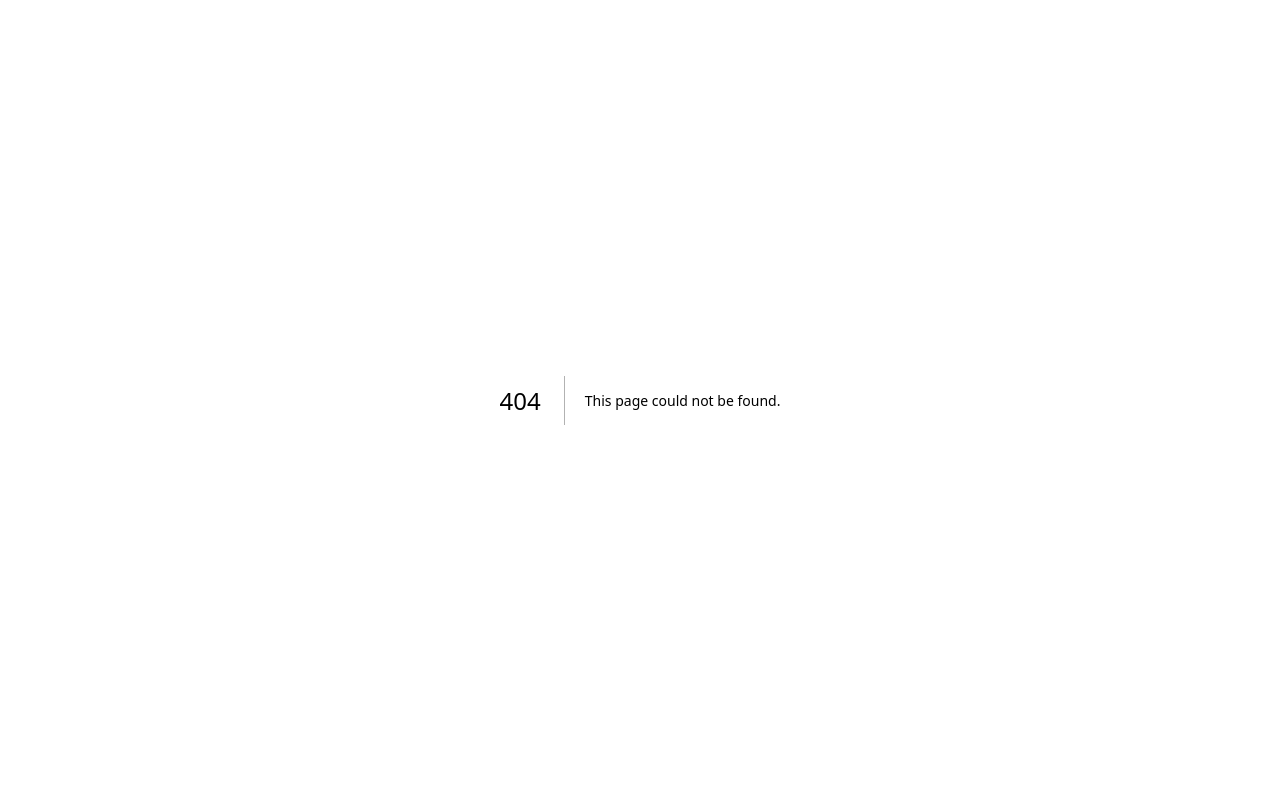
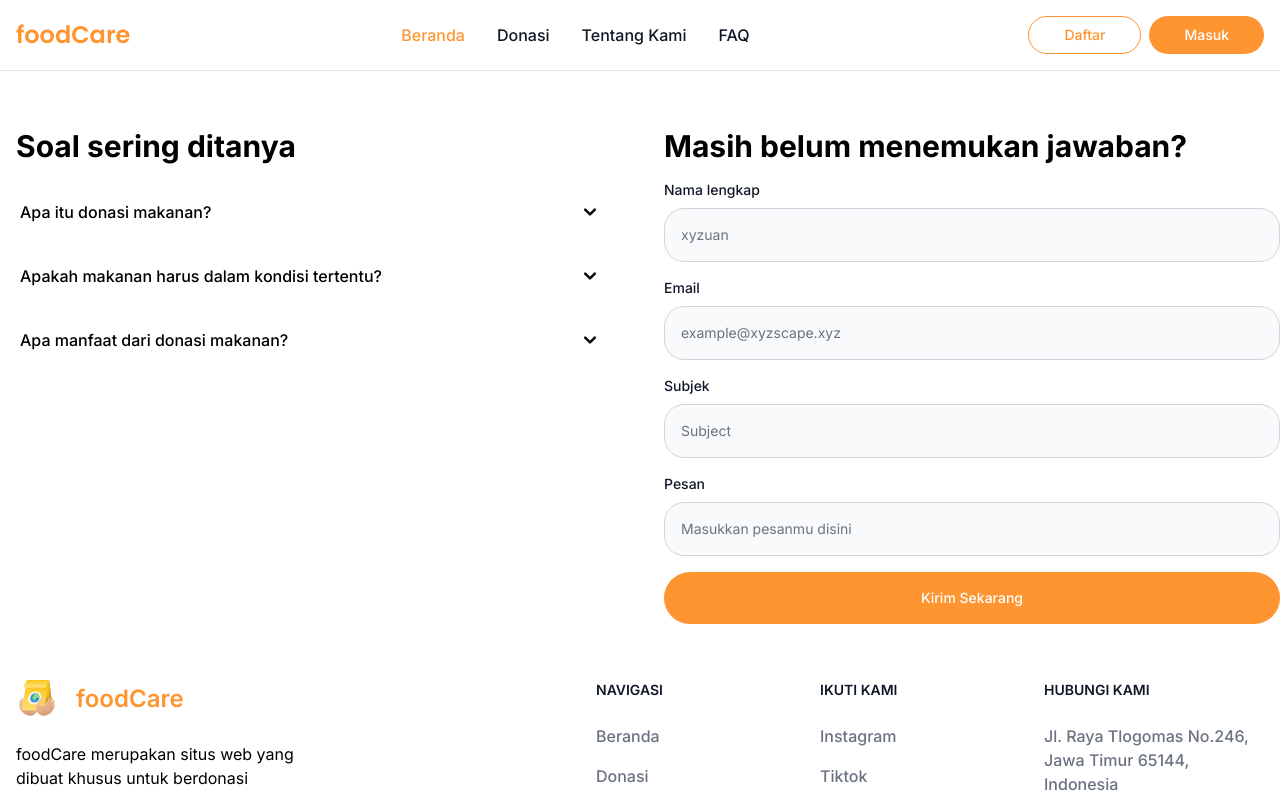
Before and after one commit to doubleOneLLC/foodCare_web, a Next.js app: page /faq in a window 1280 px wide. Before the commit this address had no page. Shown: the top 794 px of the page. Built offline with nearby package versions, Linux system fonts and the light colour scheme.

Commit message:
main: faq: Create FAQ Pages

```diff
--- /dev/null
+++ b/src/app/faq/page.js
@@ -0,0 +1,108 @@
+import Accordion from "@/components/accordion";
+import Footer from "@/components/footer";
+import Navbar from "@/components/navbar";
+
+export default function Home() {
+  return (
+    <>
+      <Navbar />
+      <div className="container max-w-screen-xl mt-32 mb-8 ">
+        <div className="gap-12 grid md:grid-cols-2">
+          <div>
+            <h1 className="font-bold text-3xl px-4 mb-4">
+              Soal sering ditanya
+            </h1>
+            <Accordion
+              title="Apa itu donasi makanan?"
+              summary="Donasi makanan adalah tindakan sukarela di mana individu, kelompok, atau organisasi menyumbangkan makanan kepada mereka yang membutuhkan. Makanan yang didonasikan dapat berasal dari sisa makanan, surplus, atau makanan baru yang disiapkan khusus untuk tujuan donasi."
+            />
+            <Accordion
+              title="Apakah makanan harus dalam kondisi tertentu?"
+              summary="Idealnya, makanan yang didonasikan sebaiknya dalam kondisi yang aman untuk dikonsumsi. Makanan harus segar, tidak kedaluwarsa, tidak rusak, dan disimpan dengan benar sesuai pedoman keamanan makanan. Organisasi penerima biasanya memiliki pedoman khusus terkait jenis makanan yang dapat mereka terima dan bagaimana cara penyimpanan makanan tersebut."
+            />
+            <Accordion
+              title="Apa manfaat dari donasi makanan?"
+              summary="Membantu mereka yang membutuhkan
+        Mengurangi limbah makanan
+        Menciptakan kepedulian sosial: Membangun rasa kepedulian dan solidaritas dalam masyarakat."
+            />
+          </div>
+          <div>
+            <h1 className="font-bold text-3xl  mb-4">
+              Masih belum menemukan jawaban?
+            </h1>
+            <div className="grid gap-4">
+              <div>
+                <label
+                  for="full_name"
+                  class="block mb-2 text-sm font-medium text-gray-900 dark:text-white"
+                >
+                  Nama lengkap
+                </label>
+                <input
+                  type="text"
+                  id="full_name"
+                  class="bg-gray-50 border border-gray-300 text-gray-900 text-sm rounded-[20px] focus:ring-primary focus:border-primary block w-full p-4 dark:bg-gray-700 dark:border-gray-600 dark:placeholder-gray-400 dark:text-white dark:focus:ring-primary dark:focus:border-primary"
+                  placeholder="xyzuan"
+                  required
+                />
+              </div>
+              <div>
+                <label
+                  for="email"
+                  class="block mb-2 text-sm font-medium text-gray-900 dark:text-white"
+                >
+                  Email
+                </label>
+                <input
+                  type="text"
+                  id="email"
+                  class="bg-gray-50 border border-gray-300 text-gray-900 text-sm rounded-[20px] focus:ring-primary focus:border-primary block w-full p-4 dark:bg-gray-700 dark:border-gray-600 dark:placeholder-gray-400 dark:text-white dark:focus:ring-primary dark:focus:border-primary"
+                  placeholder="example@xyzscape.xyz"
+                  required
+                />
+              </div>
+              <div>
+                <label
+                  for="subject"
+                  class="block mb-2 text-sm font-medium text-gray-900 dark:text-white"
+                >
+                  Subjek
+                </label>
+                <input
+                  type="text"
+                  id="subject"
+                  class="bg-gray-50 border border-gray-300 text-gray-900 text-sm rounded-[20px] focus:ring-primary focus:border-primary block w-full p-4 dark:bg-gray-700 dark:border-gray-600 dark:placeholder-gray-400 dark:text-white dark:focus:ring-primary dark:focus:border-primary"
+                  placeholder="Subject"
+                  required
+                />
+              </div>
+              <div>
+                <label
+                  for="message"
+                  class="block mb-2 text-sm font-medium text-gray-900 dark:text-white"
+                >
+                  Pesan
+                </label>
+                <input
+                  type="text"
+                  id="message"
+                  class="block w-full p-4 bg-gray-50 border border-gray-300 text-gray-900 text-sm rounded-[20px] focus:ring-primary focus:border-primary dark:bg-gray-700 dark:border-gray-600 dark:placeholder-gray-400 dark:text-white dark:focus:ring-primary dark:focus:border-primary"
+                  placeholder="Masukkan pesanmu disini"
+                  required
+                />
+              </div>
+              <button
+                type="button"
+                className="text-white font-medium rounded-[99px] bg-primary text-sm px-[35px] py-4 text-center"
+              >
+                Kirim Sekarang
+              </button>
+            </div>
+          </div>
+        </div>
+      </div>
+      <Footer />
+    </>
+  );
+}
--- /dev/null
+++ b/src/components/accordion.js
@@ -0,0 +1,53 @@
+"use client";
+
+import React, { useState } from "react";
+
+function Accordion({ title, summary }) {
+  const [isHidden, setIsHidden] = useState(true);
+
+  const toggleAccordion = () => {
+    setIsHidden(!isHidden);
+  };
+
+  return (
+    <div
+      id="accordion-collapse"
+      className={`rounded-[20px] ${isHidden ? "" : "shadow-lg mb-6"}`}
+    >
+      <h2>
+        <button
+          type="button"
+          className="flex items-center justify-between w-full p-5 font-medium text-left text-black"
+          onClick={toggleAccordion}
+        >
+          <span>{title}</span>
+          <svg
+            data-accordion-icon
+            className={`w-3 h-3 rotate-180 shrink-0 ${
+              isHidden ? "" : "rotate-180"
+            }`}
+            aria-hidden="true"
+            xmlns="http://www.w3.org/2000/svg"
+            fill="none"
+            viewBox="0 0 10 6"
+          >
+            <path
+              stroke="currentColor"
+              strokeLinecap="round"
+              strokeLinejoin="round"
+              strokeWidth="2"
+              d="M9 5 5 1 1 5"
+            />
+          </svg>
+        </button>
+      </h2>
+      <div className={`${isHidden ? "hidden" : ""}`}>
+        <div className="px-5 pb-5">
+          <p className="mb-2 text-gray-500">{summary}</p>
+        </div>
+      </div>
+    </div>
+  );
+}
+
+export default Accordion;
```
